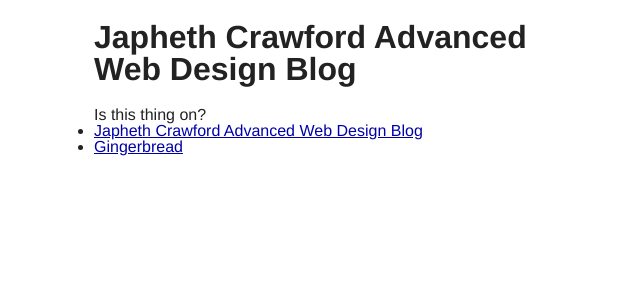
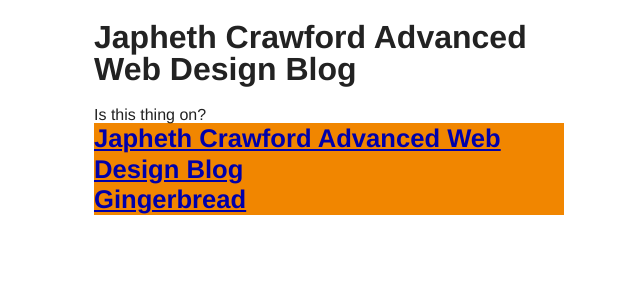
Before and after one commit to japhethcrawford/Blog, a Jekyll site: the page built from index.html, in a window 1280 px wide. Shown: the top 300 px of the page, without its empty margins (61-701 px from the left). Built offline with Jekyll 4.4.1, drawn with Linux system fonts in a browser that asks for light colours; Markdown is read by kramdown in place of the engine named in the settings.

Commit message:
update style

```diff
--- a/_includes/nav.html
+++ b/_includes/nav.html
@@ -1,7 +1,7 @@
 <nav class="nav-primary" role="navigation" >
     <ul>
         {% for p in site.pages %}
-        <li>
+        <li class="nav">
         	<a {% if p.url == page.url %}class="active"{% endif %} href="{{ site.baseurl }}{{ p.url }}">{{ p.title }}</a>
         </li>
         {% endfor %}
--- a/css/main.css
+++ b/css/main.css
@@ -48,6 +48,14 @@
   color: #aaa;
   font-family: 'Oswald';
   font-size: 80%;
+}
+
+li.nav {
+	font-size: 160%;
+	line-height: 120%;
+	background-color: #f18600;
+	color: white;
+	font-weight: 800;
 }
 
 /*****************************************************************************/
```
